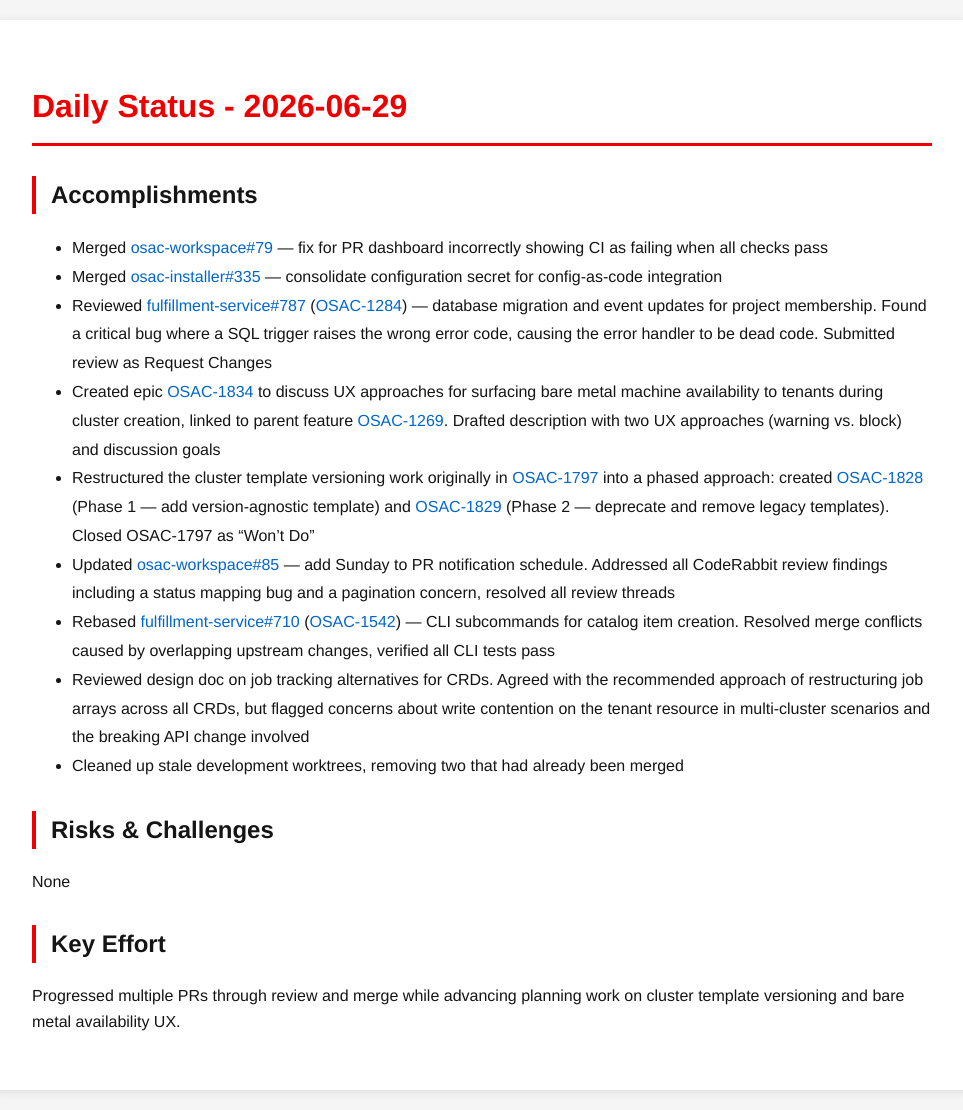
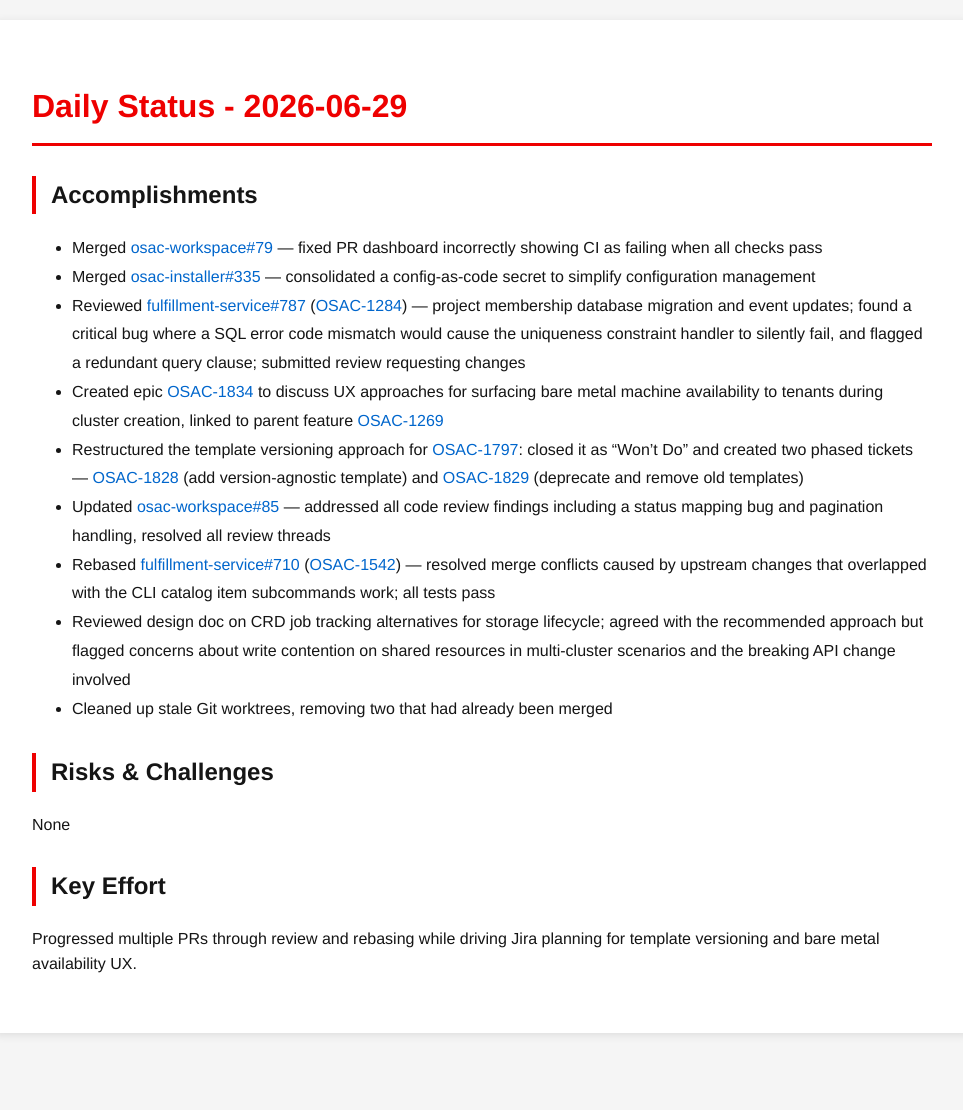
Before and after one commit to tzvatot/daily-status, a Jekyll site: the page built from 2026-06-29.md, in a window 1280 px wide. Shown: the whole page, without its empty margins (158-1121 px from the left). Built offline with Jekyll 4.4.1, drawn with Linux system fonts in a browser that asks for light colours; after the commit the page ends 1053 px from its top, so only the background shows below that.

Commit message:
Daily status update - 2026-06-29

```diff
--- a/2026-06-29.md
+++ b/2026-06-29.md
@@ -7,18 +7,18 @@
 # Daily Status - 2026-06-29
 
 ## Accomplishments
-- Merged [osac-workspace#79](https://github.com/osac-project/osac-workspace/pull/79) — fix for PR dashboard incorrectly showing CI as failing when all checks pass
-- Merged [osac-installer#335](https://github.com/osac-project/osac-installer/pull/335) — consolidate configuration secret for config-as-code integration
-- Reviewed [fulfillment-service#787](https://github.com/osac-project/fulfillment-service/pull/787) ([OSAC-1284](https://redhat.atlassian.net/browse/OSAC-1284)) — database migration and event updates for project membership. Found a critical bug where a SQL trigger raises the wrong error code, causing the error handler to be dead code. Submitted review as Request Changes
-- Created epic [OSAC-1834](https://redhat.atlassian.net/browse/OSAC-1834) to discuss UX approaches for surfacing bare metal machine availability to tenants during cluster creation, linked to parent feature [OSAC-1269](https://redhat.atlassian.net/browse/OSAC-1269). Drafted description with two UX approaches (warning vs. block) and discussion goals
-- Restructured the cluster template versioning work originally in [OSAC-1797](https://redhat.atlassian.net/browse/OSAC-1797) into a phased approach: created [OSAC-1828](https://redhat.atlassian.net/browse/OSAC-1828) (Phase 1 — add version-agnostic template) and [OSAC-1829](https://redhat.atlassian.net/browse/OSAC-1829) (Phase 2 — deprecate and remove legacy templates). Closed OSAC-1797 as "Won't Do"
-- Updated [osac-workspace#85](https://github.com/osac-project/osac-workspace/pull/85) — add Sunday to PR notification schedule. Addressed all CodeRabbit review findings including a status mapping bug and a pagination concern, resolved all review threads
-- Rebased [fulfillment-service#710](https://github.com/osac-project/fulfillment-service/pull/710) ([OSAC-1542](https://redhat.atlassian.net/browse/OSAC-1542)) — CLI subcommands for catalog item creation. Resolved merge conflicts caused by overlapping upstream changes, verified all CLI tests pass
-- Reviewed design doc on job tracking alternatives for CRDs. Agreed with the recommended approach of restructuring job arrays across all CRDs, but flagged concerns about write contention on the tenant resource in multi-cluster scenarios and the breaking API change involved
-- Cleaned up stale development worktrees, removing two that had already been merged
+- Merged [osac-workspace#79](https://github.com/osac-project/osac-workspace/pull/79) — fixed PR dashboard incorrectly showing CI as failing when all checks pass
+- Merged [osac-installer#335](https://github.com/osac-project/osac-installer/pull/335) — consolidated a config-as-code secret to simplify configuration management
+- Reviewed [fulfillment-service#787](https://github.com/osac-project/fulfillment-service/pull/787) ([OSAC-1284](https://redhat.atlassian.net/browse/OSAC-1284)) — project membership database migration and event updates; found a critical bug where a SQL error code mismatch would cause the uniqueness constraint handler to silently fail, and flagged a redundant query clause; submitted review requesting changes
+- Created epic [OSAC-1834](https://redhat.atlassian.net/browse/OSAC-1834) to discuss UX approaches for surfacing bare metal machine availability to tenants during cluster creation, linked to parent feature [OSAC-1269](https://redhat.atlassian.net/browse/OSAC-1269)
+- Restructured the template versioning approach for [OSAC-1797](https://redhat.atlassian.net/browse/OSAC-1797): closed it as "Won't Do" and created two phased tickets — [OSAC-1828](https://redhat.atlassian.net/browse/OSAC-1828) (add version-agnostic template) and [OSAC-1829](https://redhat.atlassian.net/browse/OSAC-1829) (deprecate and remove old templates)
+- Updated [osac-workspace#85](https://github.com/osac-project/osac-workspace/pull/85) — addressed all code review findings including a status mapping bug and pagination handling, resolved all review threads
+- Rebased [fulfillment-service#710](https://github.com/osac-project/fulfillment-service/pull/710) ([OSAC-1542](https://redhat.atlassian.net/browse/OSAC-1542)) — resolved merge conflicts caused by upstream changes that overlapped with the CLI catalog item subcommands work; all tests pass
+- Reviewed design doc on CRD job tracking alternatives for storage lifecycle; agreed with the recommended approach but flagged concerns about write contention on shared resources in multi-cluster scenarios and the breaking API change involved
+- Cleaned up stale Git worktrees, removing two that had already been merged
 
 ## Risks & Challenges
 None
 
 ## Key Effort
-Progressed multiple PRs through review and merge while advancing planning work on cluster template versioning and bare metal availability UX.
+Progressed multiple PRs through review and rebasing while driving Jira planning for template versioning and bare metal availability UX.
```
